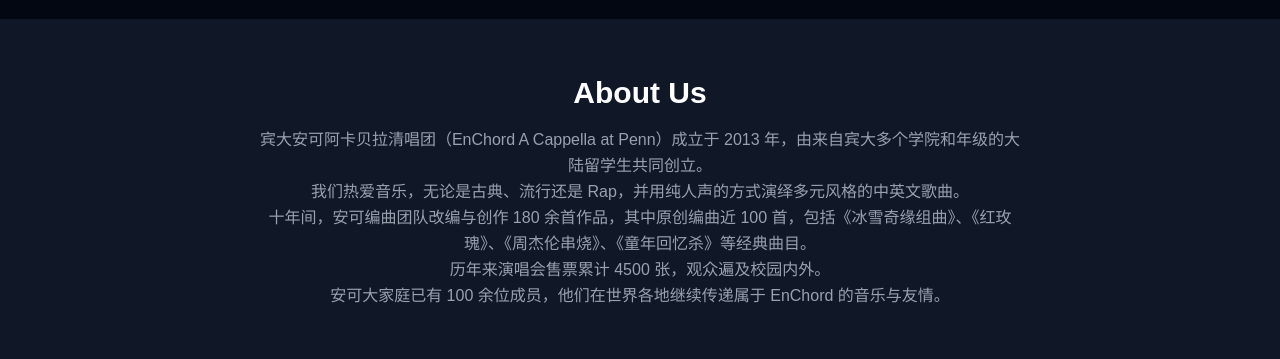
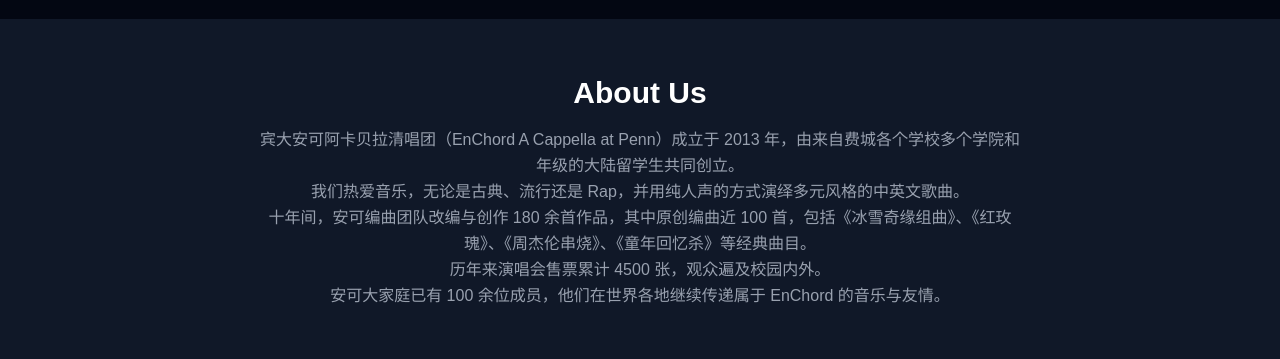
Before and after one commit to AaronGuoZY/PennEnchord-website, a Next.js app: page / in a window 1280 px wide. Shown: the part 2300-2659 px from the top of the page. Built offline with nearby package versions, Linux system fonts and the light colour scheme.

Commit message:
updated home page intro

```diff
--- a/app/page.tsx
+++ b/app/page.tsx
@@ -30,7 +30,7 @@
         <div className="max-w-3xl mx-auto text-center">
           <h2 className="text-3xl font-bold mb-4 text-white">About Us</h2>
           <p className="text-gray-400 leading-relaxed">
-          宾大安可阿卡贝拉清唱团（EnChord A Cappella at Penn）成立于 2013 年，由来自宾大多个学院和年级的大陆留学生共同创立。
+          宾大安可阿卡贝拉清唱团（EnChord A Cappella at Penn）成立于 2013 年，由来自费城各个学校多个学院和年级的大陆留学生共同创立。
           <br />
           我们热爱音乐，无论是古典、流行还是 Rap，并用纯人声的方式演绎多元风格的中英文歌曲。
           <br />
```
